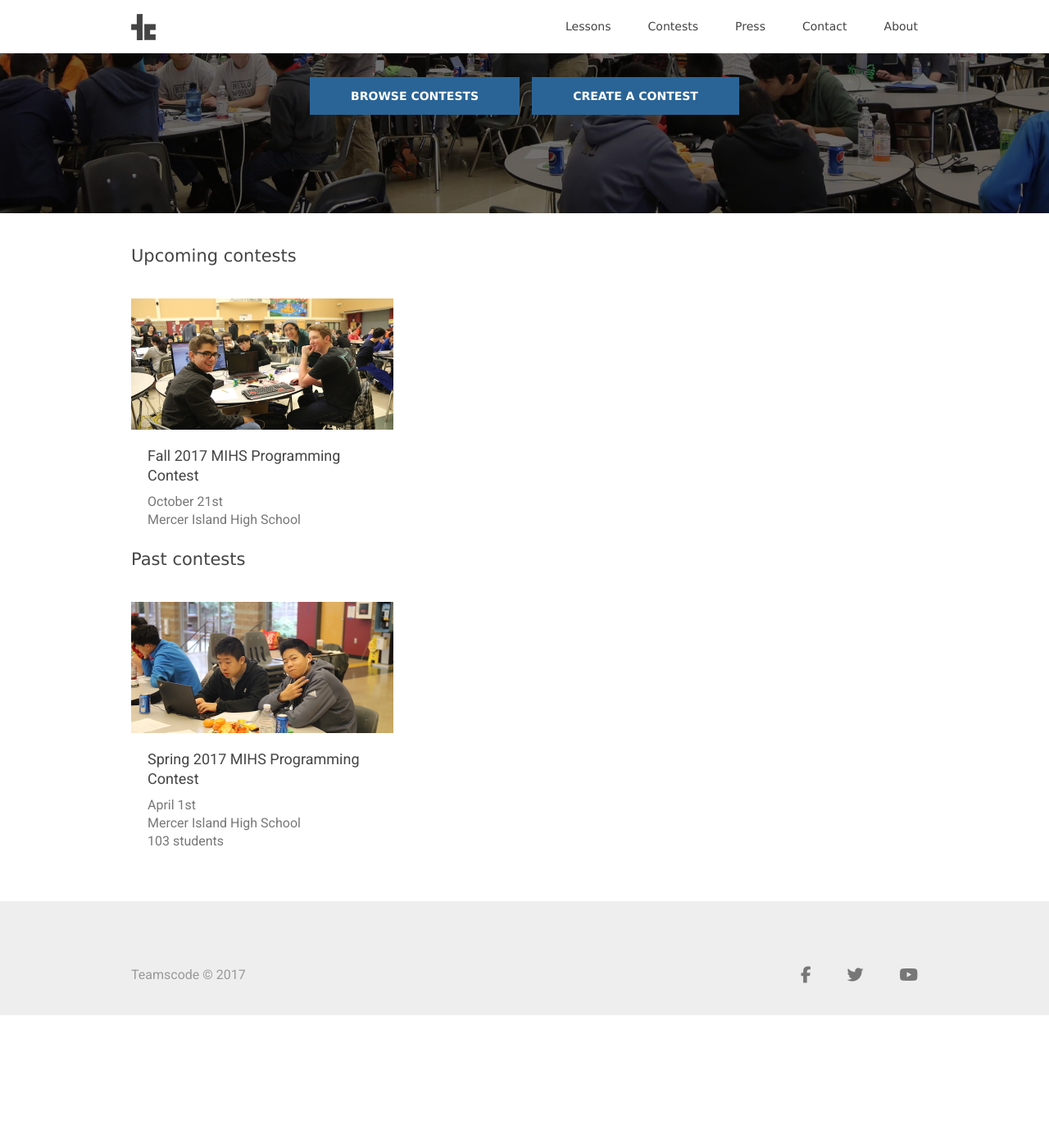
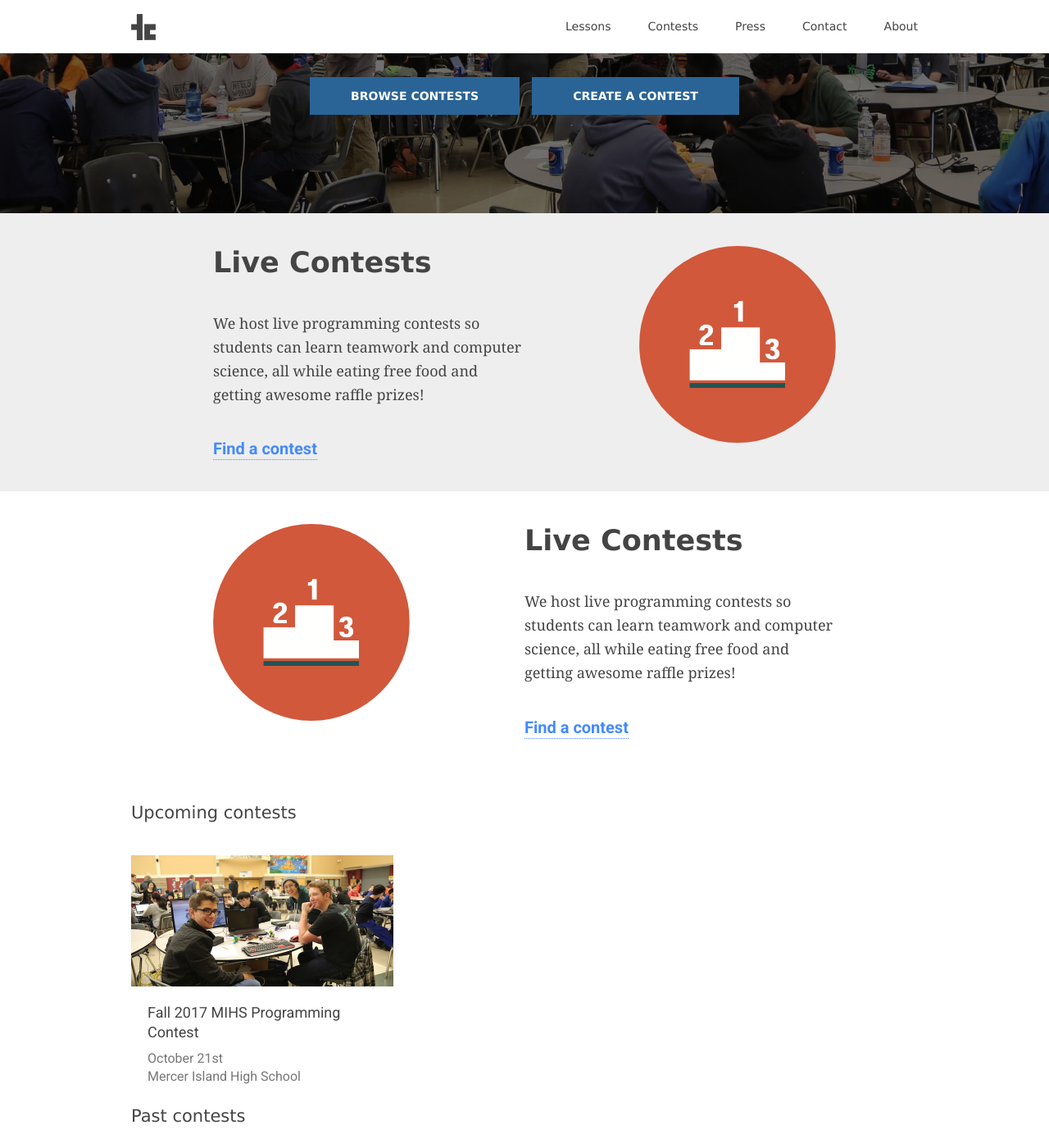
Before and after one commit to teamscode/teamscode.github.io, a Jekyll site: the page built from index.html, in a window 1280 px wide and 1400 px high, scrolled down 334 px. Shown: the whole window at 82% size. Built offline with Jekyll 4.4.1, drawn with Linux system fonts in a browser that asks for light colours; nearby versions of some CDN libraries; before the commit the page ends 1572 px from its top, so only the background shows below that.

Commit message:
adding the 'widgets' at the bottom of the index page - the code is effectively finalized i just have to copy the widgets and put in actual content

```diff
--- a/_sass/modules/_helpers.scss
+++ b/_sass/modules/_helpers.scss
@@ -1,5 +1,12 @@
 .site-max-width {
     max-width: $site-max-width;
+    margin: 0 auto;
+    padding: 0 20px;
+    position: relative;
+}
+
+.widget-max-width {
+    max-width: $widget-max-width;
     margin: 0 auto;
     padding: 0 20px;
     position: relative;
--- a/_sass/modules/_vars.scss
+++ b/_sass/modules/_vars.scss
@@ -1,5 +1,8 @@
 // Site
 $site-max-width: 960px;
+
+// Index widgets
+$widget-max-width: 760px;
 
 // Header
 $header-height: 64px;
--- a/_sass/pages/_index.scss
+++ b/_sass/pages/_index.scss
@@ -53,6 +53,51 @@
       }
   }
   }
+}
+
+.row:after {
+  content: "";
+  display: table;
+  clear: both;
+}
+
+.column {
+  float: left;
+  width: 50%;
+}
+
+.widget {
+
+  padding: 40px 0;
+
+  .widget-header {
+    font-family:"Verdana";
+    font-size:35px;
+    font-weight:bold;
+    margin-bottom:40px;
+  }
+
+  .widget-body {
+    font-family:"Georgia";
+    font-size:18px;
+    line-height:1.6;
+    margin-bottom: 40px;
+  }
+
+  .widget-photo {
+
+    img {
+
+      height:240px;
+      width:240px;
+      border-radius:50%;
+    }
+
+
+  }
+
+  // have to make columns
+
 }
 
 .index-competitions {
--- a/index.html
+++ b/index.html
@@ -13,6 +13,48 @@ layout: default
       </div>
       <a href = "/contests"><button class = "index-header-section-button">BROWSE CONTESTS</button></a>
       <a href = "/contact"><button class = "index-header-section-button">CREATE A CONTEST</button></a>
+    </div>
+  </div>
+</div>
+<div class="widget" style="background:rgb(238,238,238)">
+  <div class="widget-max-width">
+    <div class="row">
+      <div class="column">
+        <div class="widget-header">Live Contests</div>
+        <div class="widget-body">
+          We host live programming contests so students can learn teamwork and computer science, all while eating free food and getting
+          awesome raffle prizes!
+        </div>
+        <a class="a" ; style="font-size:20px" href="/contests">
+          <b>Find a contest</b>
+        </a>
+      </div>
+      <div class="column">
+        <div class="widget-photo">
+          <img style="float:right" src="/assets/contest_images/index_contest.jpg" />
+        </div>
+      </div>
+    </div>
+  </div>
+</div>
+<div class="widget">
+  <div class="widget-max-width">
+    <div class="row">
+      <div class="column">
+        <div class="widget-photo">
+          <img style="float:left" src="/assets/contest_images/index_contest.jpg" />
+        </div>
+      </div>
+      <div class="column">
+        <div class="widget-header">Live Contests</div>
+        <div class="widget-body">
+          We host live programming contests so students can learn teamwork and computer science, all while eating free food and getting
+          awesome raffle prizes!
+        </div>
+        <a class="a" ; style="font-size:20px" href="/contests">
+          <b>Find a contest</b>
+        </a>
+      </div>
     </div>
   </div>
 </div>
--- a/press.html
+++ b/press.html
@@ -6,7 +6,7 @@ header: Press
 
 <div class="site-max-width">
   <div class="h1"  style="margin-bottom: 60px">
-    <center>Publicity</center>
+    <center>Press</center>
   </div>
   <div class="heading">
     <b>Articles</b>
```
Also changed, not shown: assets/contest_images/index_contest.jpg (added).
